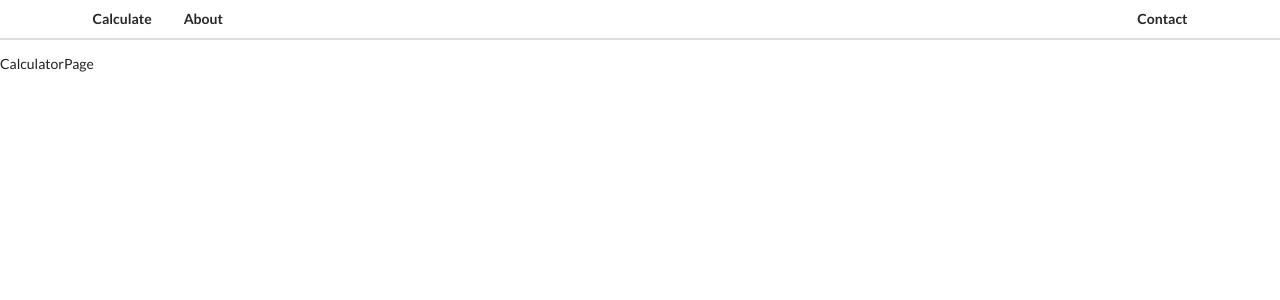
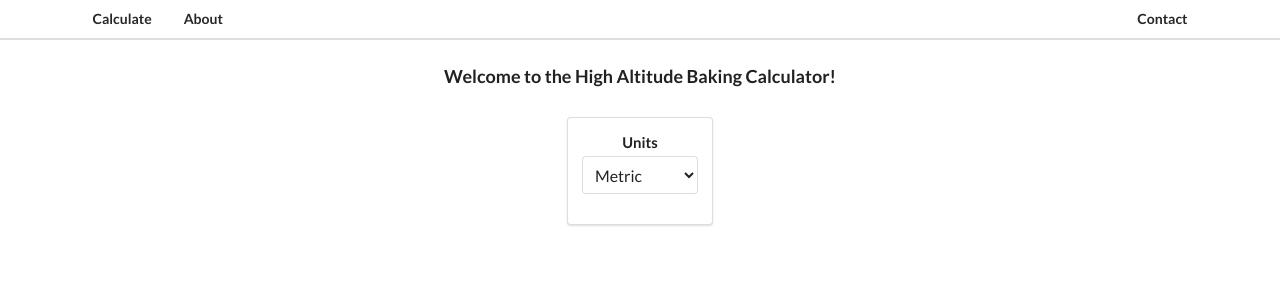
Before and after one commit to michaelmaryanoff/high-altitude-baking-calculator, a React (Create React App) app: page / in a window 1280 px wide. Shown: the top 300 px of the page. Built offline with nearby package versions, Linux system fonts and the light colour scheme.

Commit message:
Add Dropdown component
Hook up dropdown to redux

```diff
--- a/src/actions/index.js
+++ b/src/actions/index.js
@@ -0,0 +1,11 @@
+import { SELECT_UNIT } from './types';
+
+export const handleDropDownInput = (inputId, inputValue) => dispatch => {
+  if (inputId === 'units') {
+    dispatch(selectUnit(inputValue));
+  }
+};
+
+export const selectUnit = selectedUnit => {
+  return { type: SELECT_UNIT, payload: selectedUnit };
+};
--- a/src/actions/types.js
+++ b/src/actions/types.js
@@ -1 +1,2 @@
 export const RESULTS = 'RESULTS';
+export const SELECT_UNIT = 'SELECT_UNIT';
--- a/src/components/form/CalculatorForm.js
+++ b/src/components/form/CalculatorForm.js
@@ -0,0 +1,26 @@
+import React from 'react';
+import DropdownMenu from './DropdownMenu';
+
+const CalculatorForm = () => {
+  const unitDataSource = [
+    { label: 'Metric', value: 'metric' },
+    { label: 'Customary', value: 'customary' }
+  ];
+  return (
+    <div className="ui basic segment">
+      <div className="ui two column centered grid">
+        <div className="ui segment">
+          <form className="ui large form error">
+            <div className="column">
+              <div className="fields">
+                <DropdownMenu labelText="Units" id="units" optionDataSource={unitDataSource} />
+              </div>
+            </div>
+          </form>
+        </div>
+      </div>
+    </div>
+  );
+};
+
+export default CalculatorForm;
--- /dev/null
+++ b/src/components/form/DropdownMenu.js
@@ -0,0 +1,38 @@
+import React, { useState } from 'react';
+
+import { useDispatch } from 'react-redux';
+
+import { handleDropDownInput } from '../../actions';
+
+const DropdownMenu = props => {
+  const [fieldData, setFieldData] = useState('');
+  const dispatch = useDispatch();
+
+  const handleUserInput = event => {
+    const { id, value } = event.target;
+    setFieldData(value);
+    dispatch(handleDropDownInput(id, value));
+  };
+
+  return (
+    <div className="field">
+      <label>{props.labelText}</label>
+      <select
+        id={props.id}
+        className="ui simple dropdown"
+        value={fieldData}
+        onChange={handleUserInput}
+      >
+        {props.optionDataSource.map(option => {
+          return (
+            <option value={option.value} label={option.label} key={option.value}>
+              {option.label}
+            </option>
+          );
+        })}
+      </select>
+    </div>
+  );
+};
+
+export default DropdownMenu;
--- a/src/components/pages/CalculatorPage.js
+++ b/src/components/pages/CalculatorPage.js
@@ -1,11 +1,14 @@
 import React from 'react';
+import PageHeader from './PageHeader';
+import CalculatorForm from '../form/CalculatorForm';
 
 const CalculatorPage = () => {
-    return (
-        <div>
-            CalculatorPage
-        </div>
-    );
-}
+  return (
+    <div className="ui container">
+      <PageHeader label="Welcome to the High Altitude Baking Calculator!" />
+      <CalculatorForm />
+    </div>
+  );
+};
 
 export default CalculatorPage;
--- /dev/null
+++ b/src/components/pages/PageHeader.js
@@ -0,0 +1,13 @@
+import React from 'react';
+
+const PageHeader = props => {
+  return (
+    <div>
+      <div className="ui basic center aligned segment">
+        <div className="ui header">{props.label}</div>
+      </div>
+    </div>
+  );
+};
+
+export default PageHeader;
--- a/src/reducers/calculationFormReducer.js
+++ b/src/reducers/calculationFormReducer.js
@@ -1,9 +1,11 @@
-import { RESULTS } from '../actions/types';
+import { RESULTS, SELECT_UNIT } from '../actions/types';
 
-const INITIAL_STATE = { results: null };
+const INITIAL_STATE = { results: null, unit: 'metric' };
 
 export default (state = INITIAL_STATE, action) => {
   switch (action.type) {
+    case SELECT_UNIT:
+      return { ...state, unit: action.payload };
     case RESULTS:
       return { ...state, results: action.payload };
     default:
```
Also changed, not shown: src/components/form/DropDown.js (deleted).
